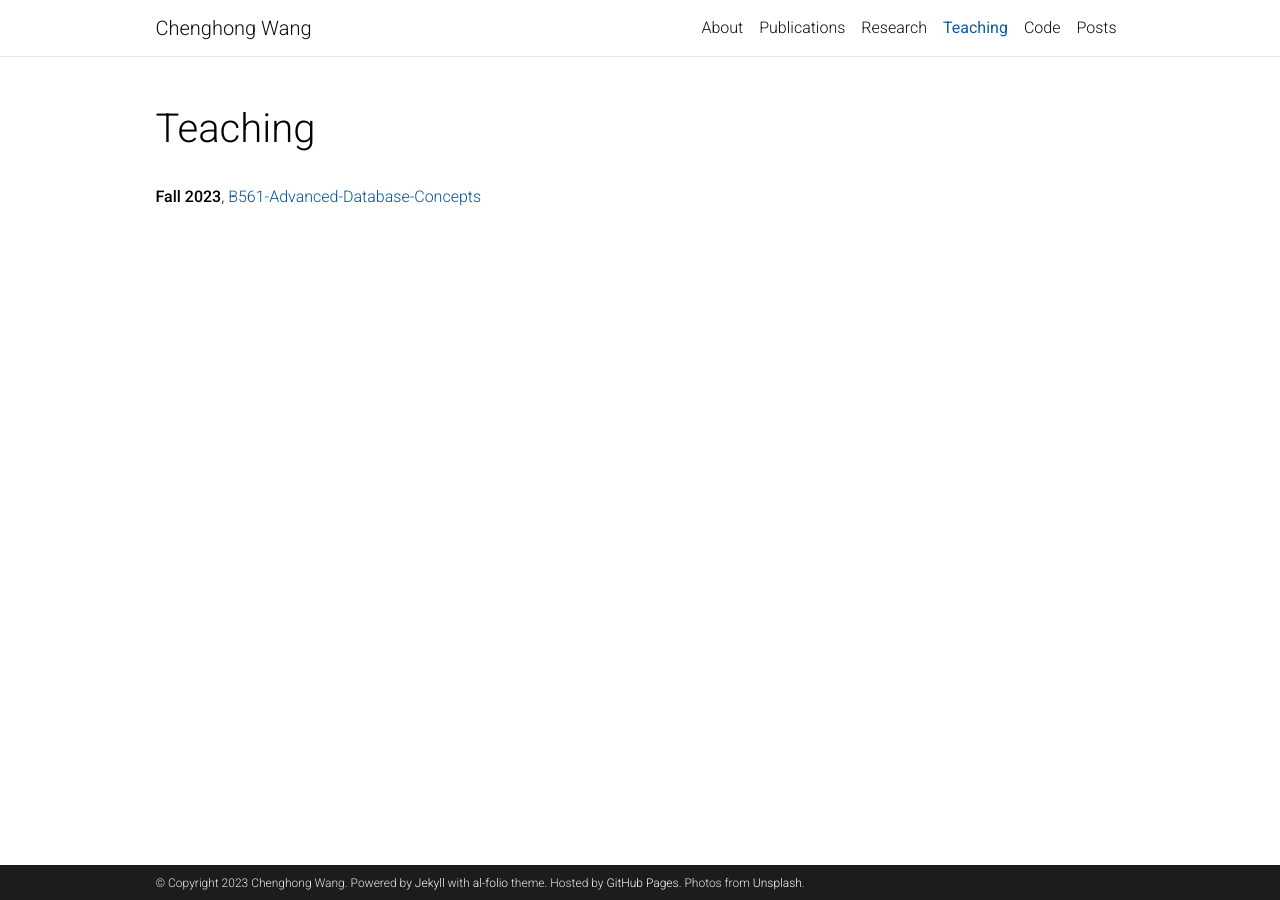
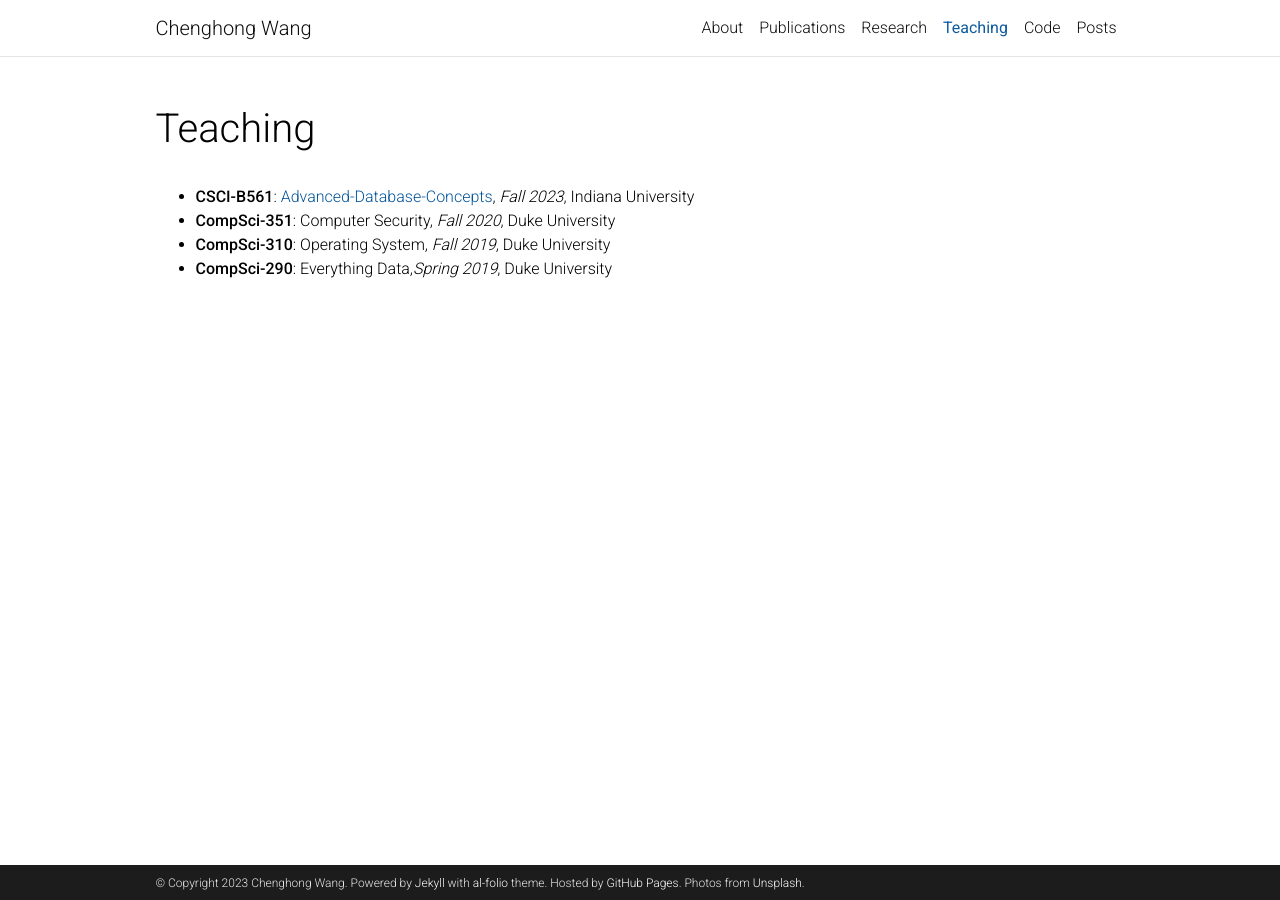
Before and after one commit to lovingmage/lovingmage.github.io, a Jekyll site: the page built from _pages/teaching.md, in a window 1280 px wide. Built offline with Jekyll 4.4.1, drawn with Linux system fonts in a browser that asks for light colours; comment, search, counter and statistics services are not loaded; a style sheet for code colours, icons or effects is not loaded.

Commit message:
Update teaching.md

```diff
--- a/_pages/teaching.md
+++ b/_pages/teaching.md
@@ -7,4 +7,7 @@ nav: true
 nav_order: 5
 ---
 
-**Fall 2023**, [B561-Advanced-Database-Concepts](#)
+* **CSCI-B561**: [Advanced-Database-Concepts](#), *Fall 2023*, Indiana University
+* **CompSci-351**: Computer Security, *Fall 2020*, Duke University
+* **CompSci-310**: Operating System, *Fall 2019*, Duke University
+* **CompSci-290**: Everything Data,*Spring 2019*, Duke University
```
